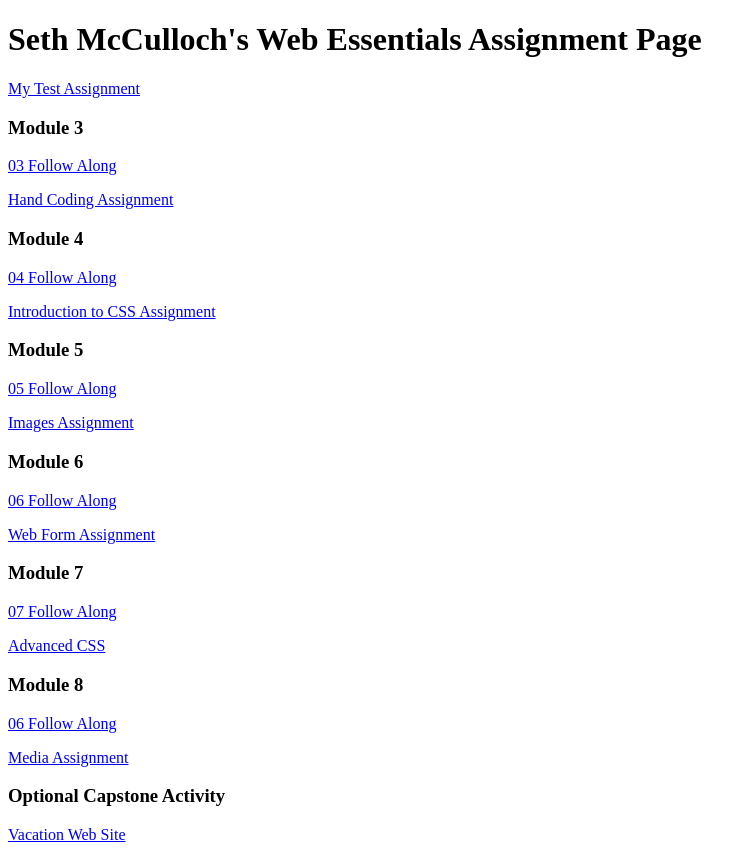
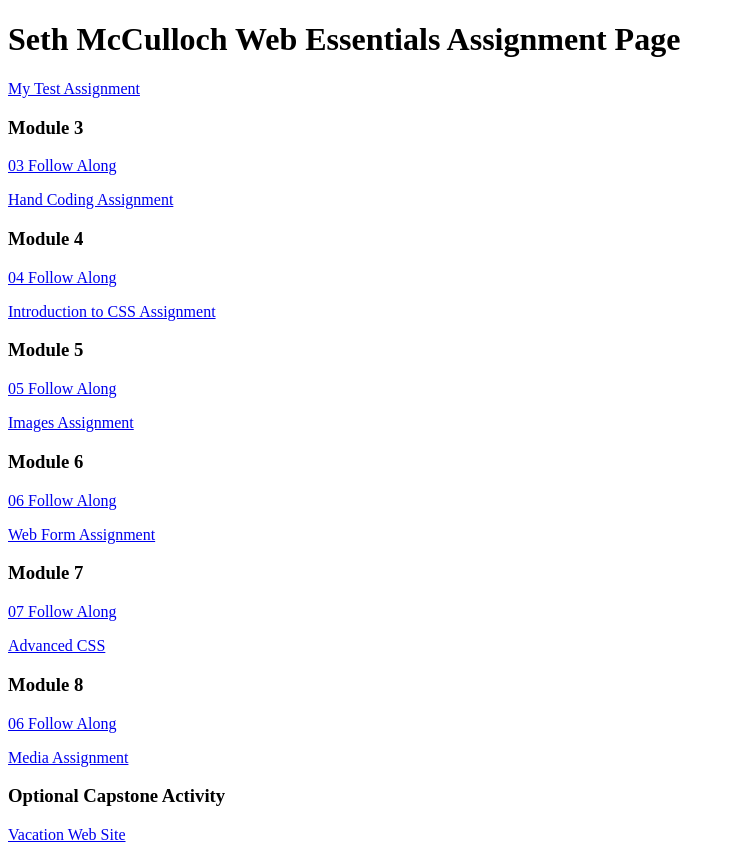
Before and after one commit to chubbmack/dwdd1600, a plain HTML site: page index.html in a window 1280 px wide. Shown: the whole page, without its empty margins (0-756 px from the left). Drawn offline with Linux system fonts and the light colour scheme.

Commit message:
Adding new file.

```diff
--- a/index.html
+++ b/index.html
@@ -6,7 +6,7 @@
 		<title>dwdd 1600 assignment list page</title>
 	</head>
 	<body>
-		<h1>Seth McCulloch's Web Essentials Assignment Page</h1>
+		<h1>Seth McCulloch Web Essentials Assignment Page</h1>
 		<p><a href="01test">My Test Assignment</a></p>
 
 		<h3>Module 3</h3>
```
